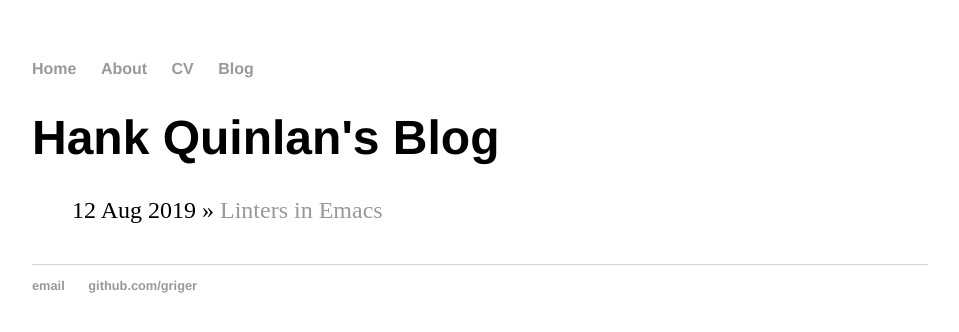
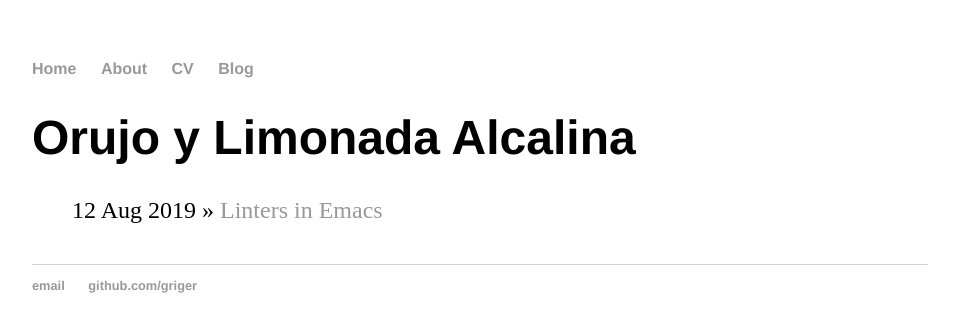
Before and after one commit to Griger/griger.github.io, a Jekyll site: the page built from blog/index.html, in a window 1280 px wide. Shown: the top 332 px of the page, without its empty margins (160-1119 px from the left). Built offline with Jekyll 4.4.1, drawn with Linux system fonts in a browser that asks for light colours.

Commit message:
Set blog title.

```diff
--- a/blog/index.html
+++ b/blog/index.html
@@ -1,6 +1,6 @@
 ---
 layout: default
-title: Hank Quinlan's Blog
+title: Orujo y Limonada Alcalina
 ---
 	<h1>{{ page.title }}</h1>
 	<ul class="posts">
```
